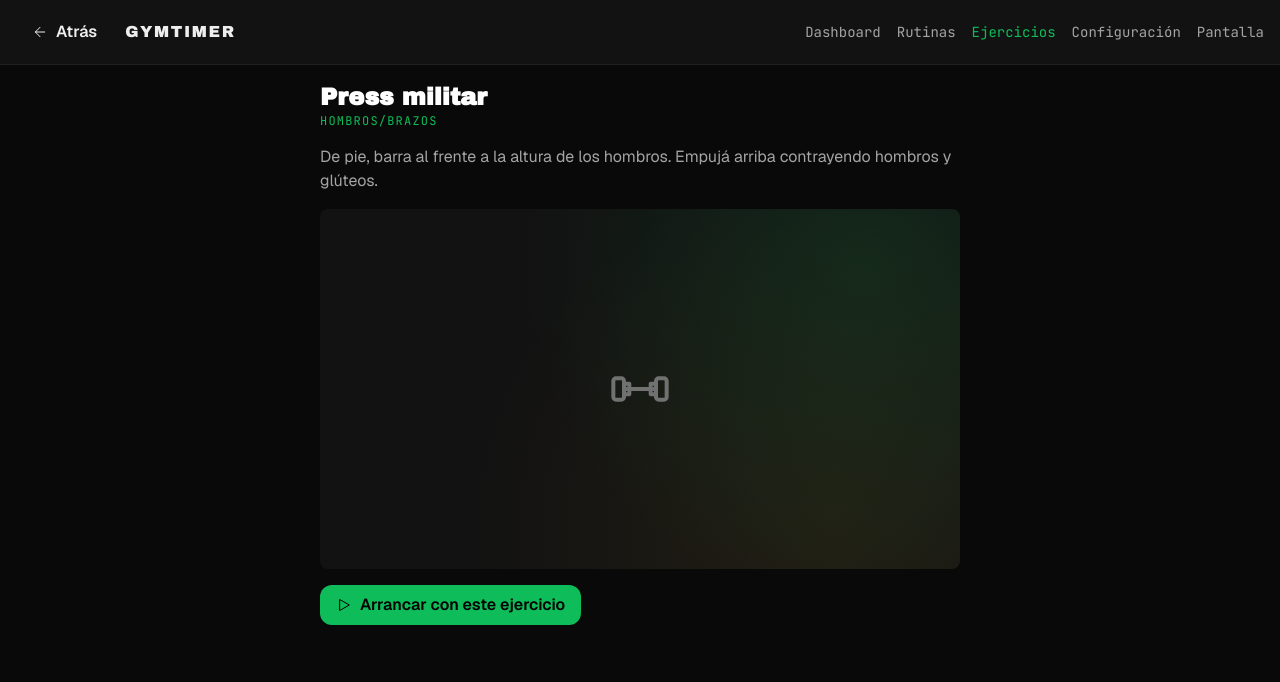
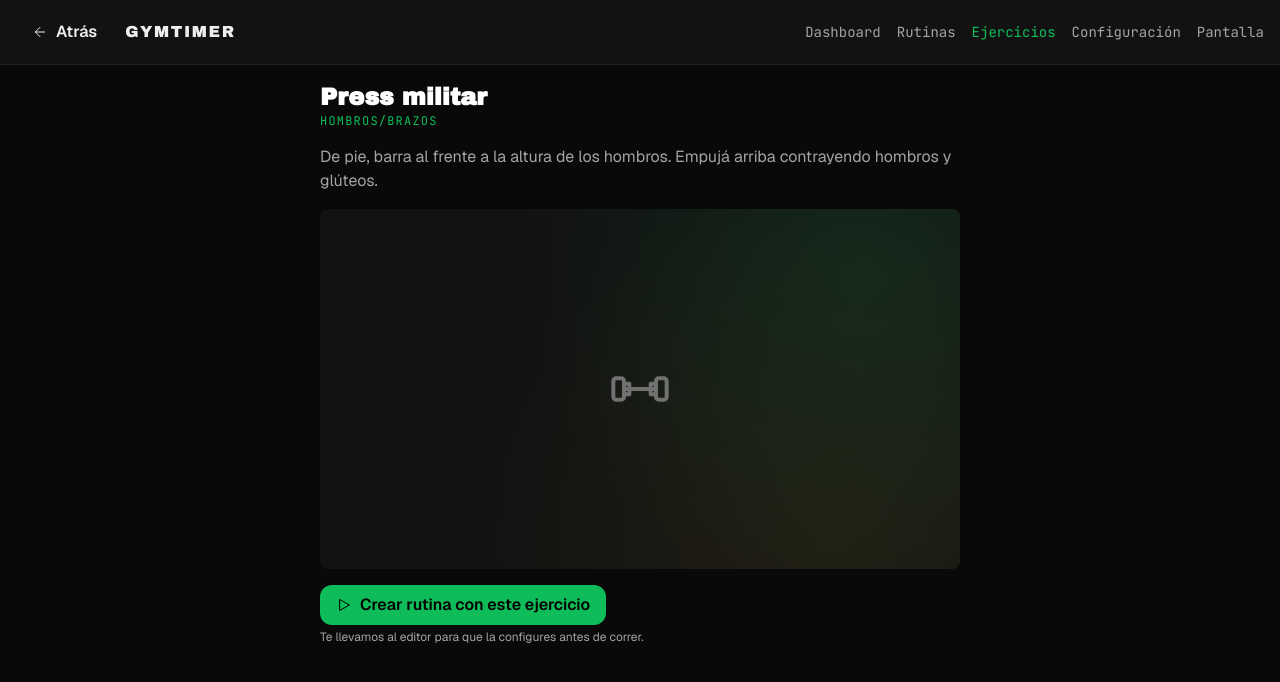
Before and after one commit to CamiloEscar/gymtimer-pro, a Next.js app: page /app/exercises/arms-01 in a window 1280 px wide. Shown: the top 682 px of the page. Built offline with nearby package versions, Linux system fonts and the light colour scheme.

Commit message:
fix(library): clarify quick-start copy on exercise detail
- Button: 'Arrancar con este ejercicio' → 'Crear rutina con este ejercicio'
- Add subtitle 'Te llevamos al editor para que la configures antes de correr.'

```diff
--- a/src/components/library/ExerciseDetail.tsx
+++ b/src/components/library/ExerciseDetail.tsx
@@ -54,10 +54,15 @@ export function ExerciseDetail({ exercise }: ExerciseDetailProps) {
           rounded
         />
       )}
-      <Button size="md" onClick={handleQuickStart}>
-        <Icon name="play" />
-        Arrancar con este ejercicio
-      </Button>
+      <div className="space-y-1">
+        <Button size="md" onClick={handleQuickStart}>
+          <Icon name="play" />
+          Crear rutina con este ejercicio
+        </Button>
+        <p className="text-xs text-phosphor-dim">
+          Te llevamos al editor para que la configures antes de correr.
+        </p>
+      </div>
     </div>
   );
 }
```
Also changed, not shown: 1 other file (tests, documents, lock files or other folders).
